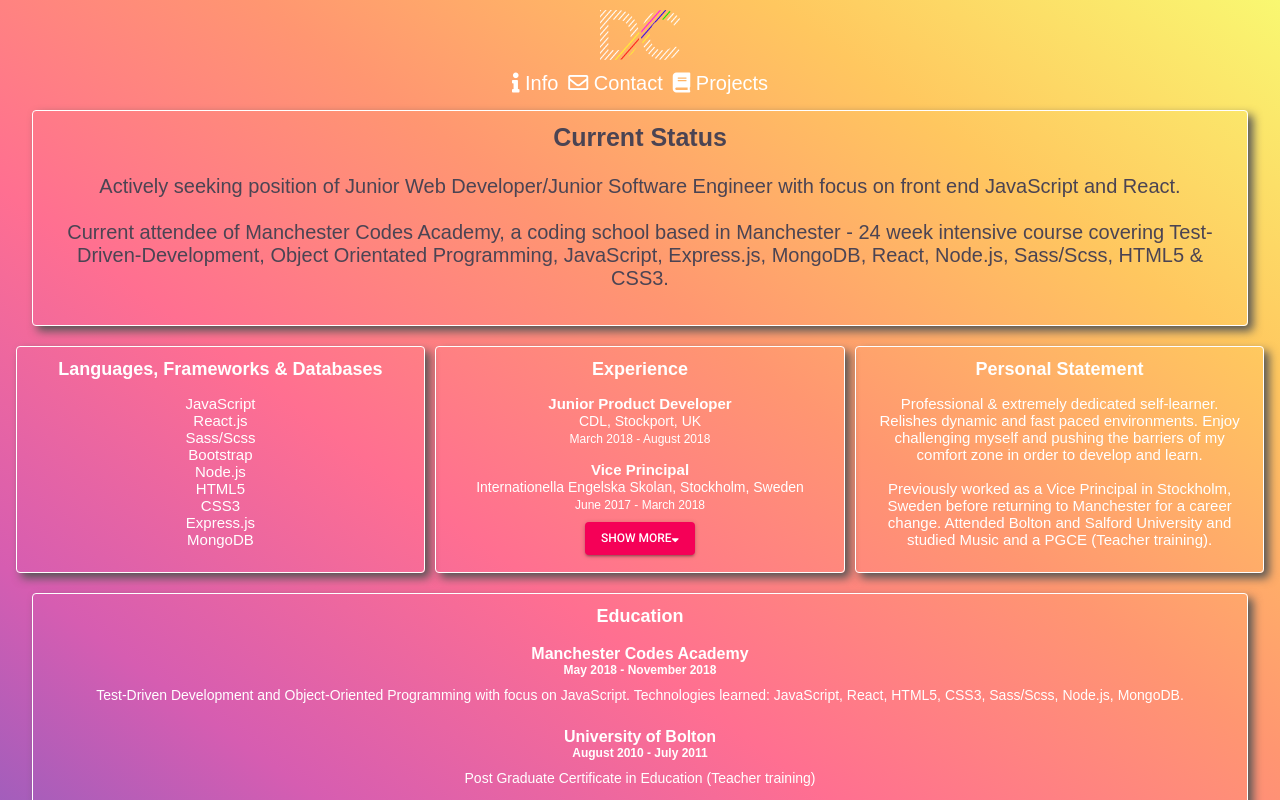
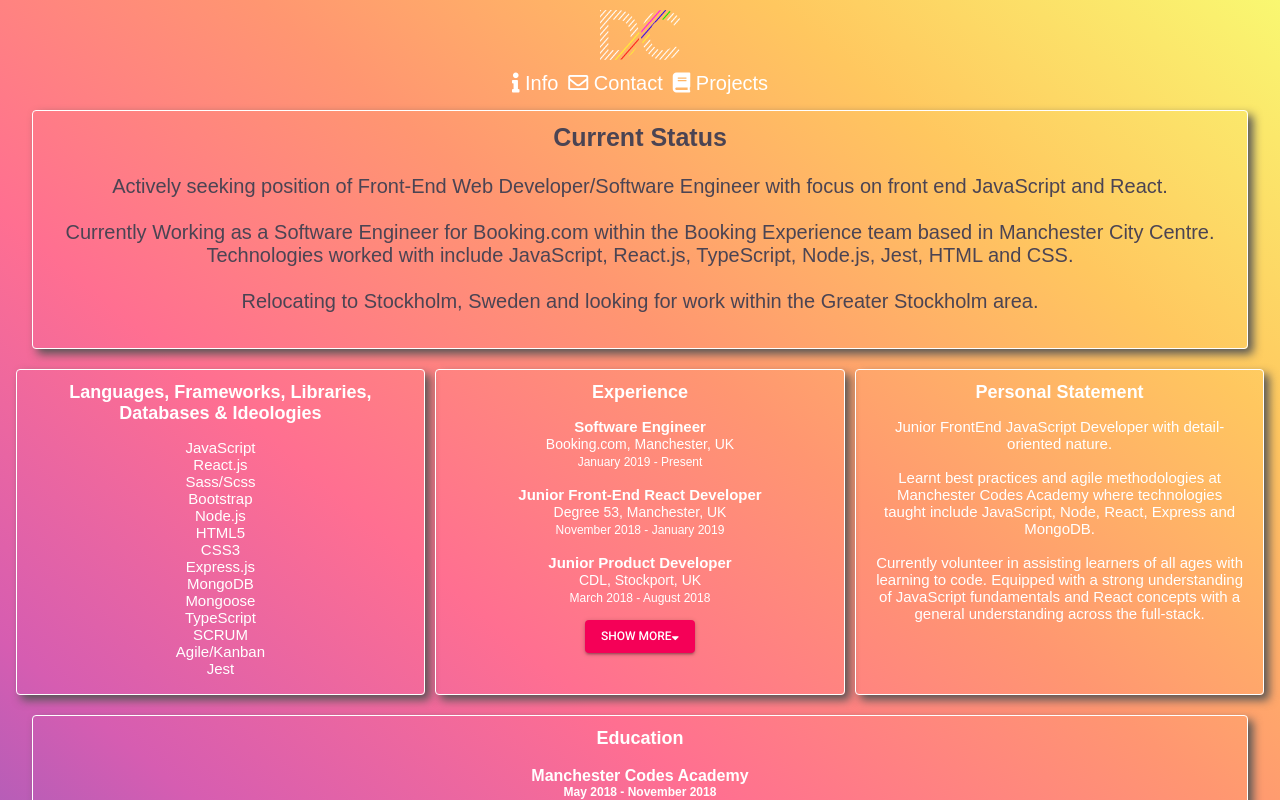
Before and after one commit to Daniel-Cross/Portfolio, a React (Create React App) app: page /#/info in a window 1280 px wide. Shown: the top 800 px of the page. Built offline with nearby package versions, Linux system fonts and the light colour scheme.

Commit message:
updated experience and current components

```diff
--- a/src/components/Current.js
+++ b/src/components/Current.js
@@ -7,15 +7,18 @@ const Current = () => (
 
     <span className="current-body">
       <div>
-        Actively seeking position of Junior Web Developer/Junior Software
-        Engineer with focus on front end JavaScript and React.
+        Actively seeking position of Front-End Web Developer/Software Engineer
+        with focus on front end JavaScript and React.
       </div>
       <br />
       <div>
-        Current attendee of Manchester Codes Academy, a coding school based in
-        Manchester - 24 week intensive course covering Test-Driven-Development,
-        Object Orientated Programming, JavaScript, Express.js, MongoDB, React,
-        Node.js, Sass/Scss, HTML5 &amp; CSS3.
+        Currently Working as a Software Engineer for Booking.com within the
+        Booking Experience team based in Manchester City Centre. Technologies
+        worked with include JavaScript, React.js, TypeScript, Node.js, Jest,
+        HTML and CSS.
+        <br /> <br />
+        Relocating to Stockholm, Sweden and looking for work within the Greater
+        Stockholm area.
       </div>
     </span>
   </div>
--- a/src/components/Experience.js
+++ b/src/components/Experience.js
@@ -18,6 +18,26 @@ class Experience extends Component {
 
         {this.state.showContentEx ? (
           <div className="experience-body">
+            <div className="booking">
+              <span className="job-title">Software Engineer</span>
+              <br />
+              <span className="job-address">Booking.com, Manchester, UK</span>
+              <br />
+              <span className="job-date">January 2019 - Present</span>
+            </div>
+            <br />
+
+            <div className="degree53">
+              <span className="job-title">
+                Junior Front-End React Developer
+              </span>
+              <br />
+              <span className="job-address">Degree 53, Manchester, UK</span>
+              <br />
+              <span className="job-date">November 2018 - January 2019</span>
+            </div>
+            <br />
+
             <div className="cdl">
               <span className="job-title">Junior Product Developer</span>
               <br />
@@ -90,6 +110,25 @@ class Experience extends Component {
           </div>
         ) : (
           <div className="experience-body">
+            <div className="booking">
+              <span className="job-title">Software Engineer</span>
+              <br />
+              <span className="job-address">Booking.com, Manchester, UK</span>
+              <br />
+              <span className="job-date">January 2019 - Present</span>
+            </div>
+            <br />
+
+            <div className="degree53">
+              <span className="job-title">
+                Junior Front-End React Developer
+              </span>
+              <br />
+              <span className="job-address">Degree 53, Manchester, UK</span>
+              <br />
+              <span className="job-date">November 2018 - January 2019</span>
+            </div>
+            <br />
             <div className="cdl">
               <span className="job-title">Junior Product Developer</span>
               <br />
@@ -97,15 +136,7 @@ class Experience extends Component {
               <br />
               <span className="job-date">March 2018 - August 2018</span>
             </div>
-            <div className="ies">
-              <span className="job-title">Vice Principal</span>
-              <br />
-              <span className="job-address">
-                Internationella Engelska Skolan, Stockholm, Sweden
-              </span>
-              <br />
-              <span className="job-date">June 2017 - March 2018</span>
-            </div>
+
             <Button
               variant="contained"
               color="secondary"
--- a/src/components/Hobbies.js
+++ b/src/components/Hobbies.js
@@ -6,16 +6,17 @@ const Hobbies = () => {
     <div className="hobbies-box">
       <div className="hobbies-header">Personal Statement</div>
       <div className="hobbies-body">
-        Professional &amp; extremely dedicated self-learner. Relishes dynamic
-        and fast paced environments. Enjoy challenging myself and pushing the
-        barriers of my comfort zone in order to develop and learn.
+        Junior FrontEnd JavaScript Developer with detail-oriented nature.
         <br />
-        <div>
-          <br />
-          Previously worked as a Vice Principal in Stockholm, Sweden before
-          returning to Manchester for a career change. Attended Bolton and
-          Salford University and studied Music and a PGCE (Teacher training).
-        </div>
+        <br />
+        Learnt best practices and agile methodologies at Manchester Codes
+        Academy where technologies taught include JavaScript, Node, React,
+        Express and MongoDB.
+        <br />
+        <br />
+        Currently volunteer in assisting learners of all ages with learning to
+        code. Equipped with a strong understanding of JavaScript fundamentals
+        and React concepts with a general understanding across the full-stack.
       </div>
     </div>
   );
--- a/src/components/Languages.js
+++ b/src/components/Languages.js
@@ -5,7 +5,7 @@ const Languages = () => {
   return (
     <div className="languages-box">
       <div className="languages-header">
-        Languages, Frameworks &amp; Databases
+        Languages, Frameworks, Libraries, Databases &amp; Ideologies
       </div>
       <div className="languages-body">
         JavaScript
@@ -26,6 +26,15 @@ const Languages = () => {
         <br />
         MongoDB
         <br />
+        Mongoose
+        <br />
+        TypeScript
+        <br />
+        SCRUM
+        <br />
+        Agile/Kanban
+        <br />
+        Jest
       </div>
     </div>
   );
```
